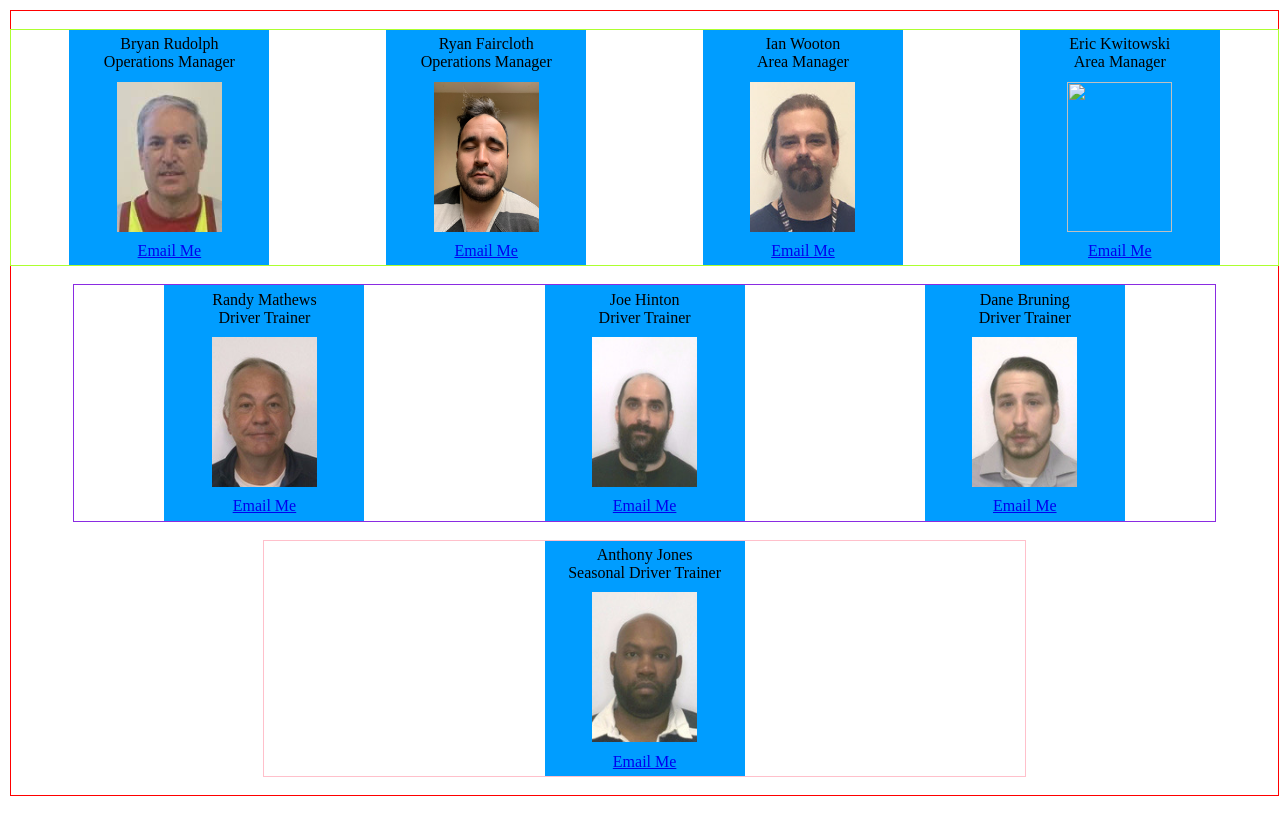
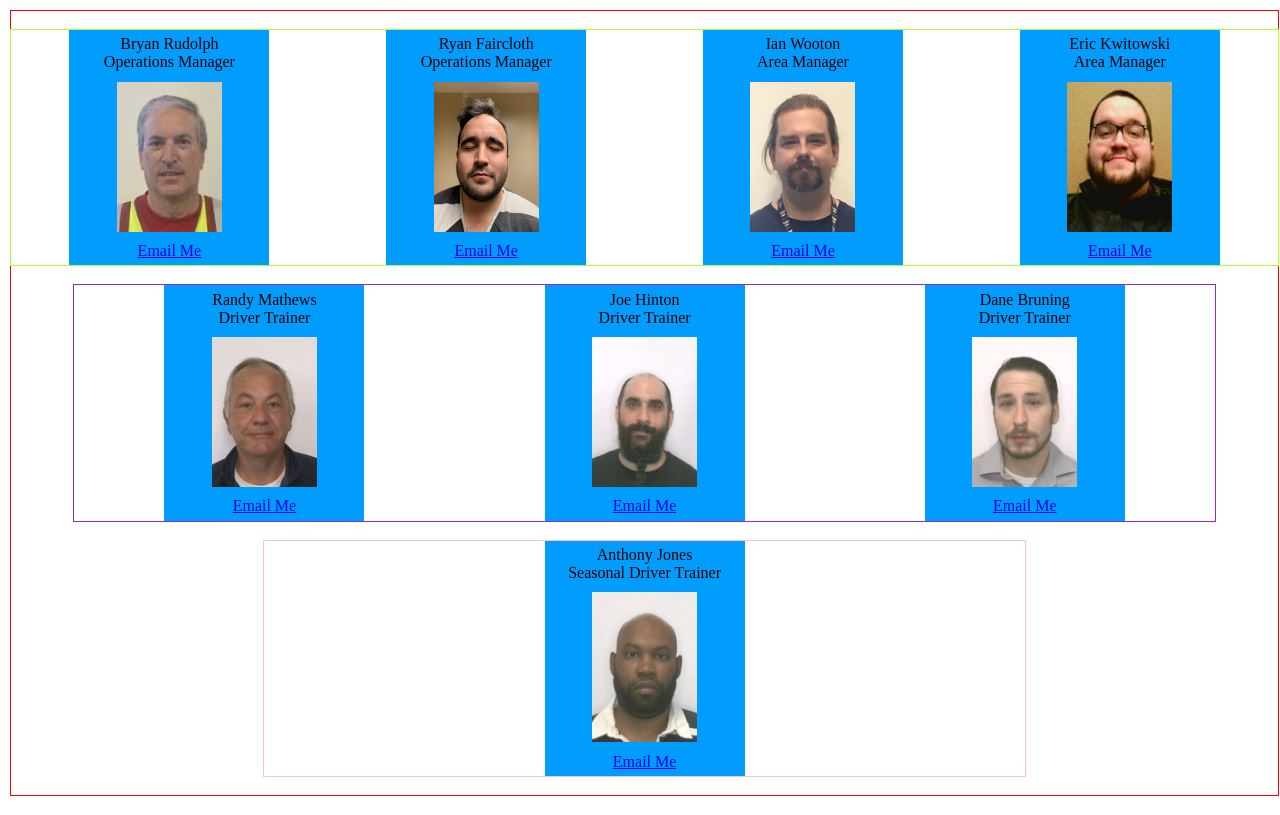
Before and after one commit to JoeHinton/joehinton.github.io, a plain HTML site: page edv_cdv/contacts.html in a window 1280 px wide. Drawn offline with Linux system fonts and the light colour scheme.

Commit message:
add picture of kwitowski to contacts file

```diff
--- a/edv_cdv/contacts.html
+++ b/edv_cdv/contacts.html
@@ -49,7 +49,7 @@
         <a href="mailto:kwieric@amazon.com">
         Email Me
         </a>
-        <img src="">
+        <img src="Photos/Kwitowski.jpeg">
         Eric Kwitowski
         <br>
         Area Manager
```
Also changed, not shown: index.html (+0 -1 lines), edv_cdv/Photos/Kwitowski.jpeg (added).
